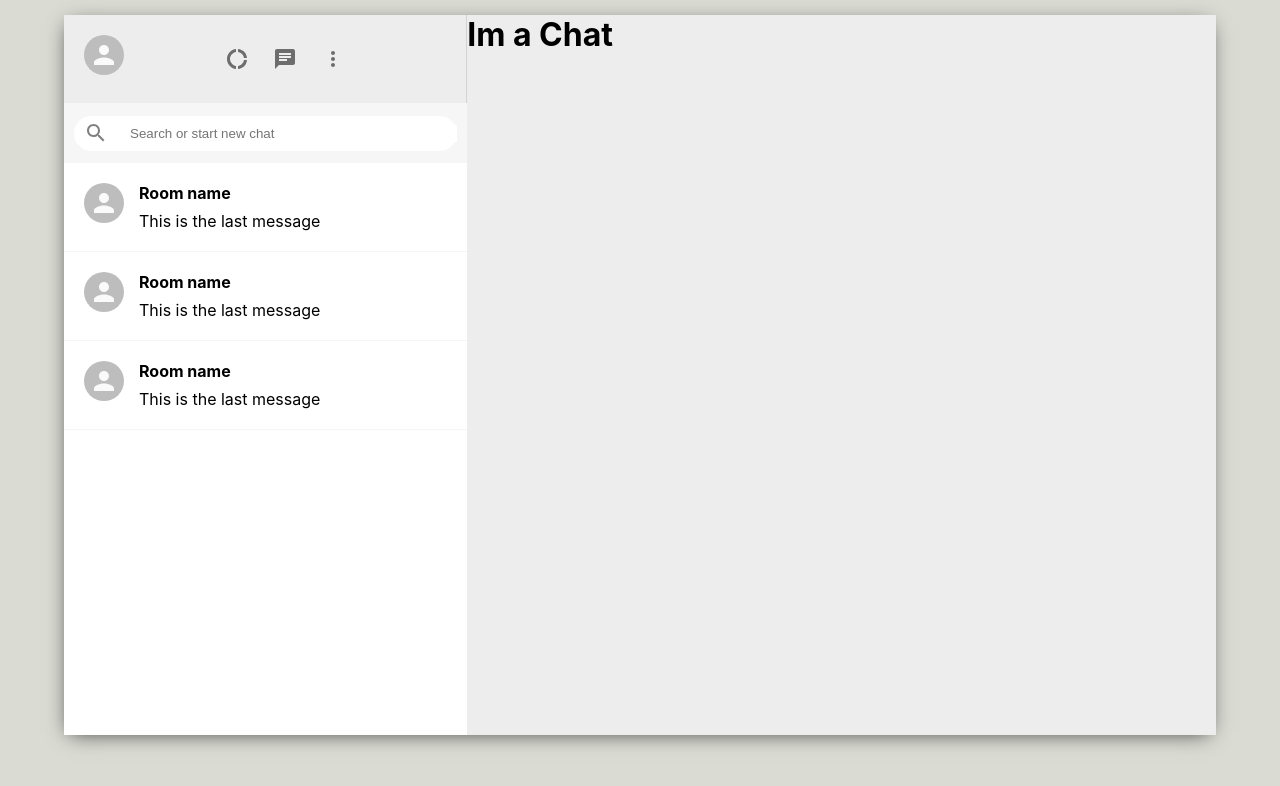
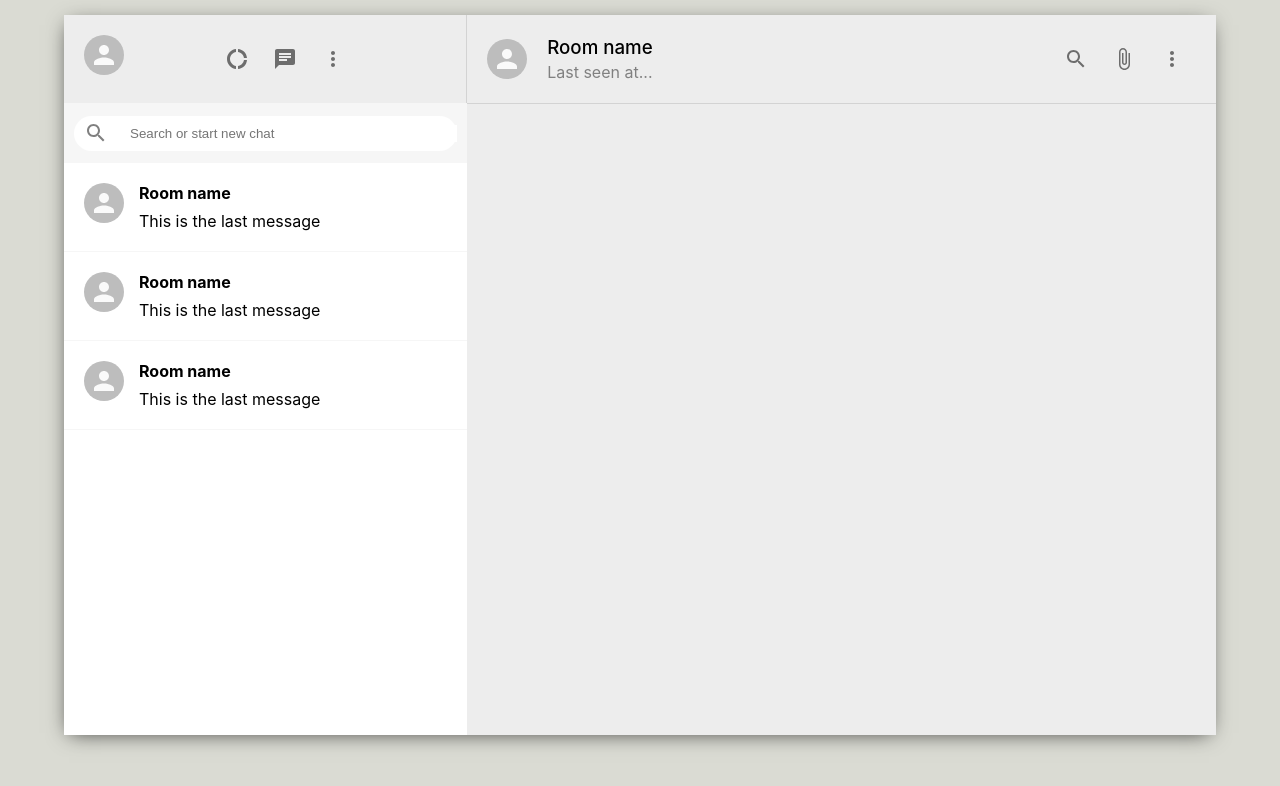
Before and after one commit to ksentak/communicato, a React (Create React App) app in the folder public/: page / in a window 1280 px wide. Shown: the top 786 px of the page. Built offline with nearby package versions, Linux system fonts and the light colour scheme.

Commit message:
create chat header section

```diff
--- a/public/src/components/Chat.js
+++ b/public/src/components/Chat.js
@@ -1,9 +1,32 @@
+// Material UI
+import { Avatar, IconButton } from '@material-ui/core';
+import { AttachFile, MoreVert, SearchOutlined } from '@material-ui/icons';
+
+// CSS
 import '../css/Chat.css';
 
 const Chat = () => {
 	return (
-		<div className="Chat">
-			<h1>Im a Chat</h1>
+		<div className='chat'>
+			<div className='chat-header'>
+				<Avatar />
+				<div className='chat-headerInfo'>
+					<h3>Room name</h3>
+					<p>Last seen at...</p>
+				</div>
+
+				<div className='chat-headerIcons'>
+					<IconButton>
+						<SearchOutlined />
+					</IconButton>
+					<IconButton>
+						<AttachFile />
+					</IconButton>
+					<IconButton>
+						<MoreVert />
+					</IconButton>
+				</div>
+			</div>
 		</div>
 	);
 };
--- a/public/src/css/Chat.css
+++ b/public/src/css/Chat.css
@@ -1,5 +1,26 @@
-.Chat {
+.chat {
 	display: flex;
 	flex-direction: column;
 	flex: 0.65;
 }
+
+.chat-header {
+	padding: 20px;
+	display: flex;
+	align-items: center;
+	border-bottom: 1px solid lightgray;
+}
+
+.chat-headerInfo {
+	flex: 1;
+	padding-left: 20px;
+}
+
+.chat-headerInfo > h3 {
+	margin-bottom: 3px;
+	font-weight: 500;
+}
+
+.chat-headerInfo > p {
+	color: gray;
+}
```
Also changed, not shown: public/src/components/Sidebar.js (+8 -8 lines).
